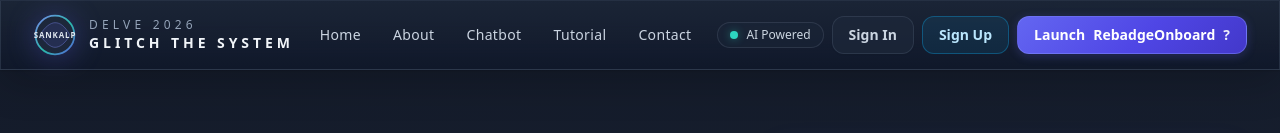
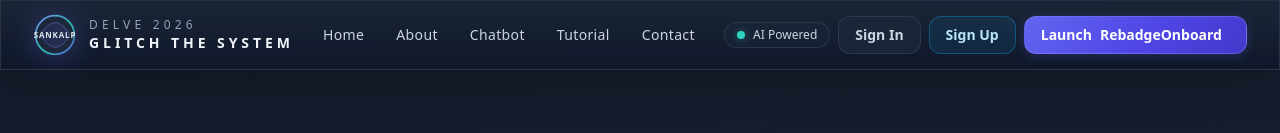
Before and after one commit to adiranjan1256-art/Rebadgeonboard1, a plain HTML site: page index.html in a window 1280 px wide. Shown: the top 133 px of the page. Drawn offline with nearby package versions, Linux system fonts and the light colour scheme.

Commit message:
Update index.html

```diff
--- a/index.html
+++ b/index.html
@@ -376,7 +376,7 @@
                 class="neon-btn inline-flex items-center gap-2 rounded-xl px-4 py-2 text-sm font-semibold text-white transition"
               >
                 <span class="hidden sm:inline">Launch</span> RebadgeOnboard
-                <span aria-hidden="true" class="text-white/90">?</span>
+                <span aria-hidden="true" class="text-white/90"> </span>
               </a>
             </div>
           </div>
```
